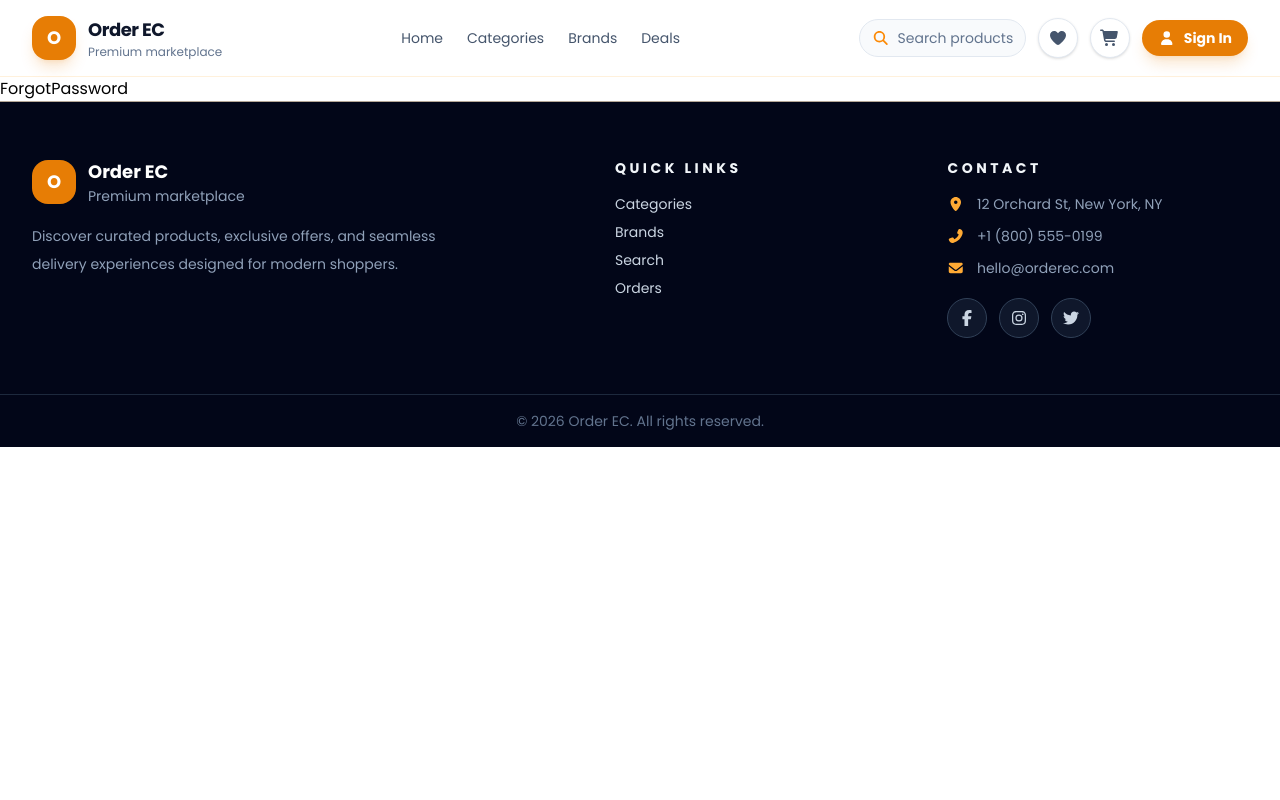
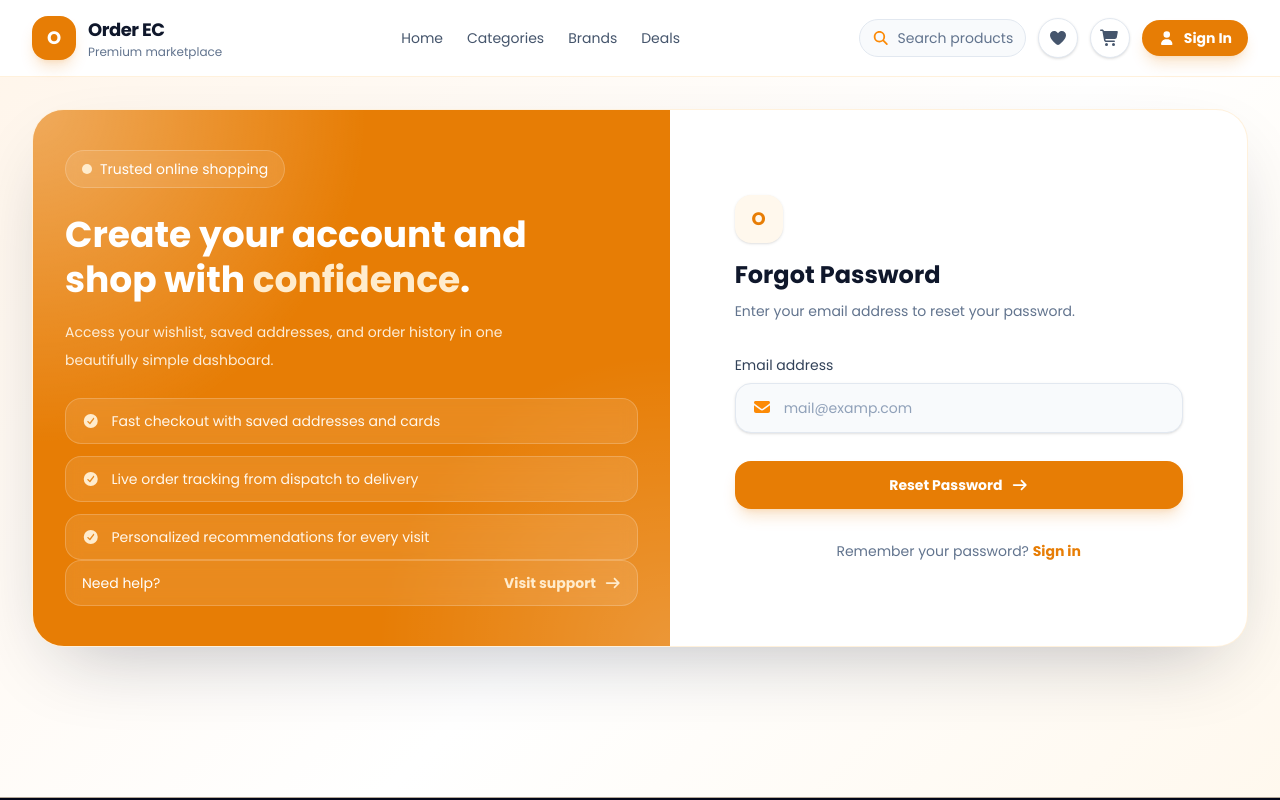
Before and after one commit to mostafaismail312/ecommerce, a React (Vite) app: page /forgot-password in a window 1280 px wide. Shown: the top 800 px of the page. Built offline with nearby package versions, Linux system fonts and the light colour scheme.

Commit message:
forget password page

```diff
--- /dev/null
+++ b/src/api/auth.api.ts
@@ -0,0 +1,9 @@
+import type { ForgetPaasswordFormData } from "../types/auth";
+import { api } from "./axios";
+import { ENDPOINTS } from "./endpoints";
+
+export const forgotPassword = (data:ForgetPaasswordFormData) => {
+  return api.post(ENDPOINTS.FORGOT_PASSWORD, {
+    email: data.email,
+  });
+};
--- /dev/null
+++ b/src/api/axios.ts
@@ -0,0 +1,8 @@
+import axios from "axios";
+
+export const api = axios.create({
+  baseURL: "https://ecommerce.routemisr.com/api/v1",
+  headers: {
+    "Content-Type": "application/json",
+  },
+});
--- /dev/null
+++ b/src/api/endpoints.ts
@@ -0,0 +1,7 @@
+export const ENDPOINTS = {
+  LOGIN: "/auth/signin",
+  REGISTER: "/auth/signup",
+  FORGOT_PASSWORD: "/auth/forgotPasswords",
+  VERIFY_RESET_CODE: "/auth/verifyResetCode",
+  RESET_PASSWORD: "/auth/resetPassword",
+};
--- /dev/null
+++ b/src/hooks/useForgotPassword.ts
@@ -0,0 +1,23 @@
+import { useForm } from "react-hook-form";
+import { forgotPassword } from "../api/auth.api";
+import type { ForgetPaasswordFormData } from "../types/auth";
+
+
+export const useForgotPassword = () => {
+  const methods = useForm<ForgetPaasswordFormData>();
+
+  const onSubmit = async (data: ForgetPaasswordFormData) => {
+    try {
+      const response = await forgotPassword(data);
+
+      console.log(response.data);
+    } catch (error) {
+      console.log(error);
+    }
+  };
+
+  return {
+    methods,
+    onSubmit,
+  };
+};
--- /dev/null
+++ b/src/pages/Authentication/ForgotPassword/ForgotPassword.tsx
@@ -0,0 +1,48 @@
+import { FormProvider, useForm } from "react-hook-form";
+
+import { FontAwesomeIcon } from '@fortawesome/react-fontawesome';
+import { faEnvelope ,faArrowRight } from '@fortawesome/free-solid-svg-icons';
+
+import AuthShell from "../../../components/Auth/AuthShell";
+import AuthInput from "../../../components/Auth/AuthInput";
+import { useForgotPassword } from "../../../hooks/useForgotPassword";
+
+
+export default function ForgotPassword() {
+  const { methods, onSubmit } = useForgotPassword();
+
+  return (
+   <>
+      <AuthShell
+         title="Forgot Password"
+         subtitle="Enter your email address to reset your password."
+         footerText="Remember your password?"
+         footerLinkText="Sign in"
+         footerHref="/signin"
+       >
+ <FormProvider {...methods} >
+<form onSubmit={methods.handleSubmit(onSubmit)}>
+        <AuthInput
+   name="email"
+   label="Email address"
+    type="email"
+    placeholder="mail@examp.com"
+   rules={{
+              required: "Email is required",
+              pattern: {
+                value: /\S+@\S+\.\S+/,
+                message: "Invalid email"
+              }
+            }}
+  icon={<FontAwesomeIcon icon={faEnvelope} />}
+   />
+        <button className="flex w-full items-center justify-center gap-2 rounded-2xl bg-primary-600 px-4 py-3.5 my-5 text-sm font-semibold text-white shadow-lg shadow-primary-600/20 transition hover:bg-primary-700">
+              Reset Password
+              <FontAwesomeIcon icon={faArrowRight} />
+            </button>
+  </form>
+ </FormProvider>
+ </AuthShell>
+ </>
+  )
+}
--- a/src/pages/Login/Login.tsx
+++ b/src/pages/Authentication/Login/Login.tsx
@@ -1,14 +1,16 @@
 import { Link } from 'react-router-dom';
 import { FontAwesomeIcon } from '@fortawesome/react-fontawesome';
 import { faEnvelope, faLock, faArrowRight } from '@fortawesome/free-solid-svg-icons';
-import AuthShell from '../../components/Auth/AuthShell';
-import AuthInput from '../../components/Auth/AuthInput';
+
 import { FormProvider, useForm } from 'react-hook-form'
+import AuthShell from '../../../components/Auth/AuthShell';
+import AuthInput from '../../../components/Auth/AuthInput';
+import type { LoginFormData } from '../../../types/auth';
 
 export default function Login() {
-  const methods = useForm()
+  const methods = useForm<LoginFormData>()
 
-  const onSubmit = (data) => {
+  const onSubmit = (data:LoginFormData) => {
     console.log(data);
 
   }
--- a/src/pages/SignUp/SignUp.tsx
+++ b/src/pages/Authentication/SignUp/SignUp.tsx
@@ -1,14 +1,17 @@
 import { FontAwesomeIcon } from '@fortawesome/react-fontawesome';
 import { faEnvelope, faLock, faUser, faArrowRight, faPhoneAlt } from '@fortawesome/free-solid-svg-icons';
-import AuthShell from '../../components/Auth/AuthShell';
-import AuthInput from '../../components/Auth/AuthInput';
+
 import { FormProvider, useForm } from 'react-hook-form';
+import AuthShell from '../../../components/Auth/AuthShell';
+import AuthInput from '../../../components/Auth/AuthInput';
+import type { RegisterFormData } from '../../../types/auth';
 
 export default function SignUp() {
-  const methods = useForm()
+  const methods = useForm<RegisterFormData>()
 
 
-  const onSubmit = (data) => {
+  const onSubmit = (data:RegisterFormData
+  ) => {
     console.log(data);
 
   }
--- a/src/pages/ForgotPassword/ForgotPassword.tsx
+++ /dev/null
@@ -1,6 +0,0 @@
-
-export default function ForgotPassword() {
-  return (
-    <div>ForgotPassword</div>
-  )
-}
--- /dev/null
+++ b/src/types/auth.ts
@@ -0,0 +1,16 @@
+export type ForgetPaasswordFormData = {
+    email: string;
+  };
+
+export type RegisterFormData = {
+  name: string;
+  email: string;
+  password: string;
+  rePassword: string;
+  phone: string;
+};
+
+export type LoginFormData = {
+  email: string;
+  password: string;
+};
```
Also changed, not shown: src/App.tsx (+7 -5 lines), src/pages/Authentication/VerifyEmail/VerifyEmail.tsx (renamed from src/pages/VerifyEmail/VerifyEmail.tsx).
